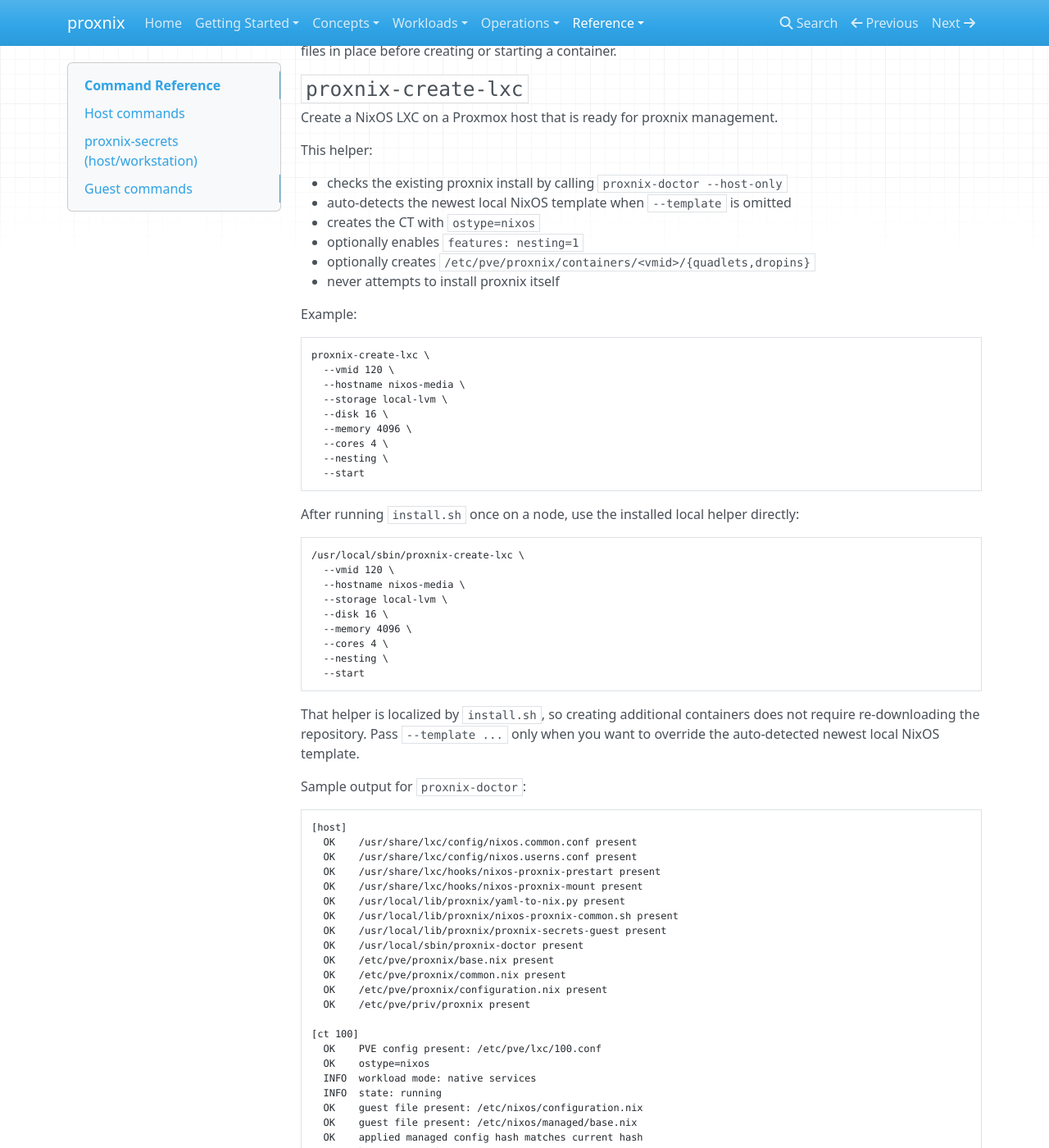
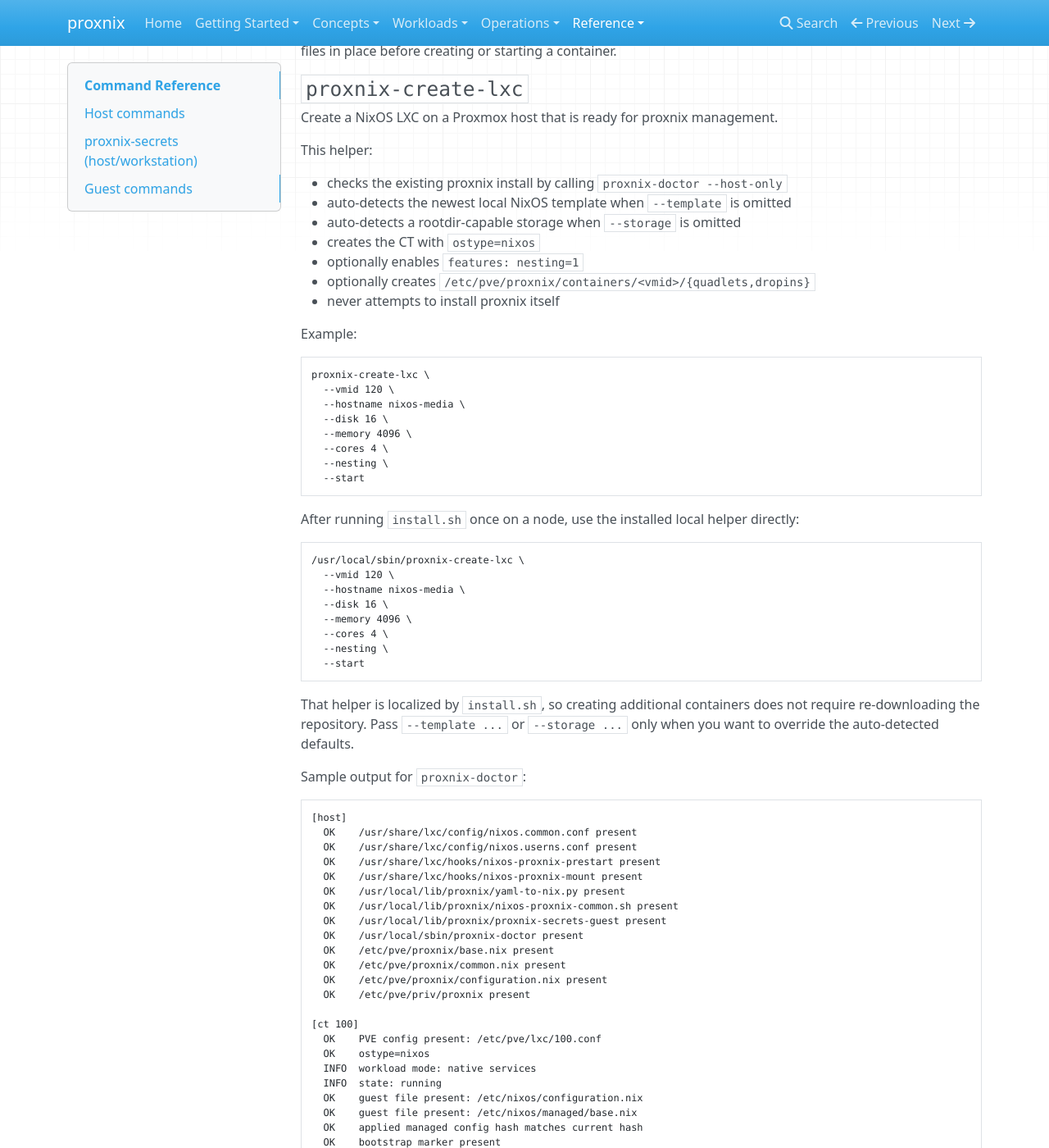
Before and after one commit to denMaier/proxnix, an MkDocs documentation site: the page built from docs/reference/commands.md, in a window 1280 px wide and 1400 px high, scrolled down 1706 px. Shown: the whole window at 82% size. Built offline with MkDocs 1.6.1, drawn with Linux system fonts in a browser that asks for light colours; nearby versions of some CDN libraries.

````diff
--- a/docs/reference/commands.md
+++ b/docs/reference/commands.md
@@ -84,6 +84,7 @@ This helper:
 
 - checks the existing proxnix install by calling `proxnix-doctor --host-only`
 - auto-detects the newest local NixOS template when `--template` is omitted
+- auto-detects a rootdir-capable storage when `--storage` is omitted
 - creates the CT with `ostype=nixos`
 - optionally enables `features: nesting=1`
 - optionally creates `/etc/pve/proxnix/containers/<vmid>/{quadlets,dropins}`
@@ -95,7 +96,6 @@ Example:
 proxnix-create-lxc \
   --vmid 120 \
   --hostname nixos-media \
-  --storage local-lvm \
   --disk 16 \
   --memory 4096 \
   --cores 4 \
@@ -109,7 +109,6 @@ After running `install.sh` once on a node, use the installed local helper direct
 /usr/local/sbin/proxnix-create-lxc \
   --vmid 120 \
   --hostname nixos-media \
-  --storage local-lvm \
   --disk 16 \
   --memory 4096 \
   --cores 4 \
@@ -118,7 +117,7 @@ After running `install.sh` once on a node, use the installed local helper direct
 ```
 
 That helper is localized by `install.sh`, so creating additional containers does not require re-downloading the repository.
-Pass `--template ...` only when you want to override the auto-detected newest local NixOS template.
+Pass `--template ...` or `--storage ...` only when you want to override the auto-detected defaults.
 
 Sample output for `proxnix-doctor`:
 
````
Also changed, not shown: docs/getting-started/first-container.md (+1 -1 lines), 1 other file.
